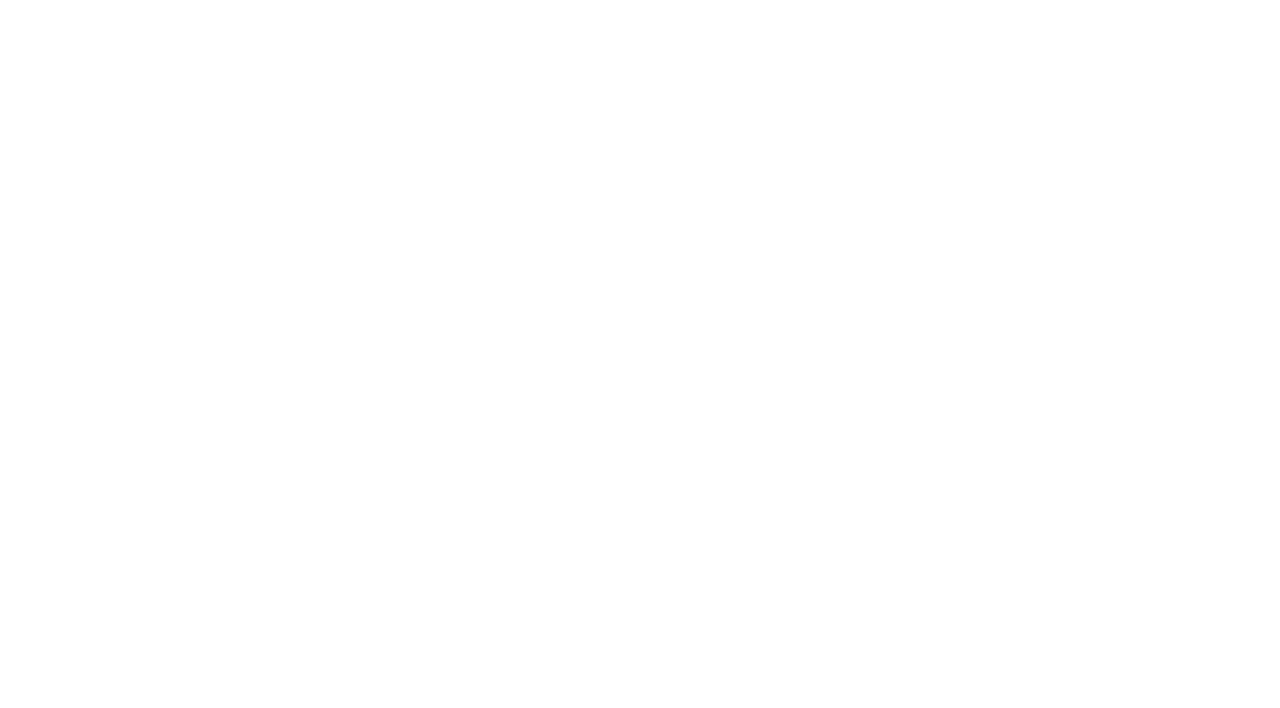
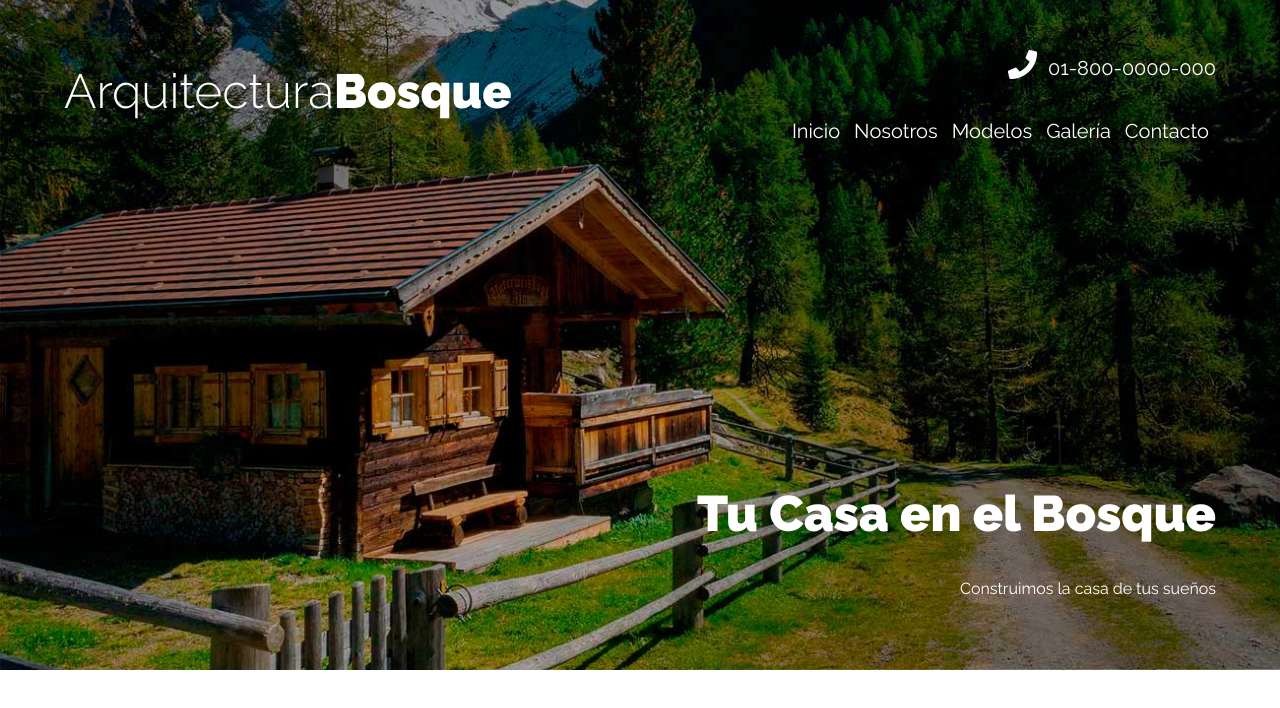
Before and after one commit to JeffVerdu/CursoCSSAvanzando, a plain HTML site: page web-arquitectura/index.html in a window 1280 px wide. Drawn offline with Linux system fonts and the light colour scheme.

Commit message:
Agregar header

```diff
--- a/web-arquitectura/css/styles.css
+++ b/web-arquitectura/css/styles.css
@@ -48,6 +48,12 @@ img {
     margin: 0 auto;
     width: 90%;
 }
+@media (min-width: 1600px) {
+    .container {
+        max-width: 160rem;
+        width: 90%;
+    }
+}
 
 .btn {
     color: var(--gray);
@@ -60,3 +66,162 @@ img {
     background-color: var(--gray);
     color: var(--white);
 }
+
+/* Utilidades */
+
+.text-center {
+    text-align: center;
+}
+.mt-5 {
+    margin-top: 5rem;
+}
+
+/* Header */
+.header {
+    min-height: 60rem;
+    background-image: url(../img/hero.jpg);
+    background-repeat: no-repeat;
+    background-position: center;
+    background-size: cover;
+    padding: 3rem 0;
+}
+@media (min-width: 768px) {
+    .header {
+        padding: 5rem 0;
+        background-position: center bottom;
+    }
+}
+@media (min-width: 1600px) {
+    .header {
+        background-size: 310rem;
+        background-position: center -80rem;
+    }
+}
+.header a {
+    color: var(--white);
+    font-size: 2rem;
+}
+
+.header-content {
+    display: flex;
+    flex-direction: column;
+    height: calc(60rem - 3rem);
+    justify-content: space-between;
+    color: var(--white);
+}
+
+.site-name {
+    font-weight: 300;
+    text-align: center;
+    font-size: 3rem;
+}
+@media (min-width: 768px) {
+    .site-name {
+        font-size: 4.8rem;
+
+    }
+}
+.site-name span {
+    font-weight: 900;
+}
+
+@media (min-width: 768px) {
+    .bar {
+        display: flex;
+        justify-content: space-between;
+        align-items: flex-start;
+    }
+
+    .bar h1 {
+        margin-top: 0;
+        line-height: 0;
+        padding-top: 2rem;
+    }
+}
+@media (min-width: 1200px) {
+    .bar {
+        align-items: center;
+    }
+}
+
+.contact {
+    display: flex;
+    flex-direction: column;
+    align-items: center;
+    color: var(--white);
+}
+@media (min-width: 768px) {
+    .contact {
+        align-items: flex-end;
+    }
+}
+
+.tel {
+    display: flex;
+    margin-bottom: 2rem;
+}
+.tel::before {
+    content: '';
+    display: block;
+    width: 4rem;
+    height: 4rem;
+    padding-right: 1rem;
+    background-image: url(../img/telefono.png);
+    background-repeat: no-repeat;
+}
+
+.navbar {
+    display: flex;
+    flex-direction: column;
+    align-items: center;
+    width: 100%;
+
+}
+@media (min-width: 768px) {
+    .navbar {
+        align-items: flex-end;
+    };
+}
+@media (min-width: 1200px) {
+    .navbar {
+        flex-direction: row;
+    }
+}
+
+.navbar a {
+    padding: .3rem .7rem;
+    transition: background-color .2s;
+    width: 100%;
+    text-align: center;
+
+}
+.navbar a:hover {
+    background-color: rgb(255 255 255 / .5);
+    color: var(--black);
+}
+
+.slogan {
+    text-align: center;
+}
+@media (min-width: 768px) {
+    .slogan {
+        text-align: right;
+    }
+}
+
+.slogan h1 {
+    font-size: 3rem;
+    margin: 0rem;
+}
+@media (min-width: 768px) {
+    .slogan h1 {
+        font-size: 5rem;
+    }
+}
+
+slogan p {
+    font-size: 2rem;
+    margin: 0;
+    padding: 0;
+    line-height: 0;
+}
--- a/web-arquitectura/index.html
+++ b/web-arquitectura/index.html
@@ -3,7 +3,7 @@
 <head>
     <meta charset="UTF-8">
     <meta name="viewport" content="width=device-width, initial-scale=1.0">
-    <title>Document</title>
+    <title>Arquitectura Bosque - Inicio</title>
     <link rel="preconnect" href="https://fonts.googleapis.com">
     <link rel="preconnect" href="https://fonts.gstatic.com" crossorigin>
     <link href="https://fonts.googleapis.com/css2?family=Raleway:ital,wght@0,100..900;1,100..900&display=swap" rel="stylesheet">
@@ -11,6 +11,30 @@
     <link rel="stylesheet" href="./css/styles.css">
 </head>
 <body>
+    <header class="header">
+        <div class="container header-content">
+            <div class="bar">
+                <div class="logo">
+                    <h1 class="site-name">Arquitectura<span>Bosque</span></h1>
+                </div>
 
+                <div class="contact">
+                    <a class="tel" href="tel:01-800-0000-000">01-800-0000-000</a>
+
+                    <nav class="navbar">
+                        <a class="link" href="#">Inicio</a>
+                        <a class="link" href="#">Nosotros</a>
+                        <a class="link" href="#">Modelos</a>
+                        <a class="link" href="#">Galería</a>
+                        <a class="link" href="#">Contacto</a>
+                    </nav>
+                </div>
+            </div>
+            <div class="slogan">
+                <h1>Tu Casa en el Bosque</h1>
+                <p>Construimos la casa de tus sueños</p>
+            </div>
+        </div>
+    </header>
 </body>
 </html>
```
